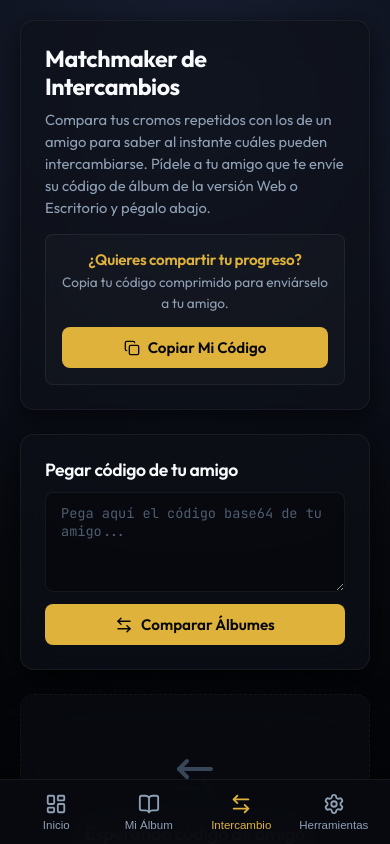
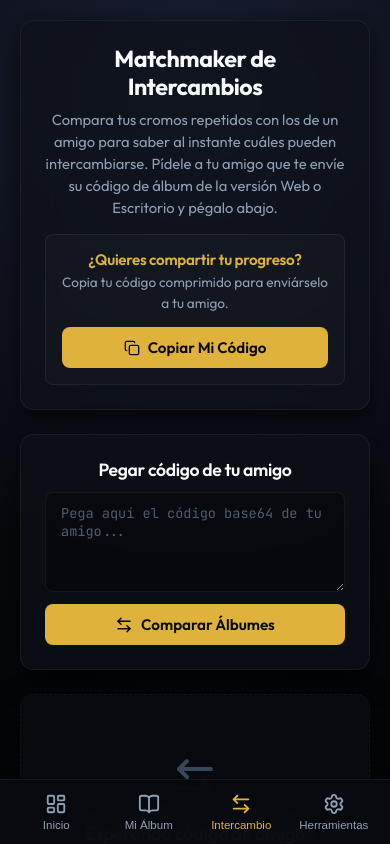
Before and after one commit to javis-project/album-mundial-2026-web, a React (Vite) app: page / in a window 390 px wide. Both pictures are taken after a click on the button "Intercambio". Shown: the top 844 px of the page. Built offline with nearby package versions, Linux system fonts and the light colour scheme.

Commit message:
style(mobile): center intro banners and input card titles on mobile viewports

```diff
--- a/src/index.css
+++ b/src/index.css
@@ -1152,6 +1152,13 @@ textarea::placeholder {
   .welcome-banner-ball {
     margin: 0 auto !important;
   }
+
+  /* Centering titles in TradeView and ToolsView */
+  .trade-intro-card,
+  .trade-input-card,
+  .tools-intro-card {
+    text-align: center;
+  }
 }
 
 @media (max-width: 480px) {
--- a/src/views/ToolsView.jsx
+++ b/src/views/ToolsView.jsx
@@ -92,7 +92,7 @@ export default function ToolsView({ state, onStateChange, onResetState }) {
   return (
     <div style={{ display: "flex", flexDirection: "column", gap: "24px" }}>
       {/* Title */}
-      <div className="glass-panel" style={{ padding: "24px" }}>
+      <div className="glass-panel tools-intro-card" style={{ padding: "24px" }}>
         <h2 style={{ fontSize: "1.45rem", marginBottom: "8px", fontWeight: "700" }}>
           Herramientas y Portabilidad
         </h2>
--- a/src/views/TradeView.jsx
+++ b/src/views/TradeView.jsx
@@ -79,7 +79,7 @@ export default function TradeView({ state }) {
   return (
     <div style={{ display: "flex", flexDirection: "column", gap: "24px" }}>
       {/* Intro Banner */}
-      <div className="glass-panel" style={{ padding: "24px" }}>
+      <div className="glass-panel trade-intro-card" style={{ padding: "24px" }}>
         <h2 style={{ fontSize: "1.45rem", marginBottom: "8px", fontWeight: "700" }}>
           Matchmaker de Intercambios
         </h2>
@@ -106,7 +106,7 @@ export default function TradeView({ state }) {
       </div>
 
       {/* Code Input Card */}
-      <div className="glass-panel" style={{ padding: "24px" }}>
+      <div className="glass-panel trade-input-card" style={{ padding: "24px" }}>
         <h3 style={{ fontSize: "1.1rem", marginBottom: "12px", fontWeight: "600" }}>
           Pegar código de tu amigo
         </h3>
```
